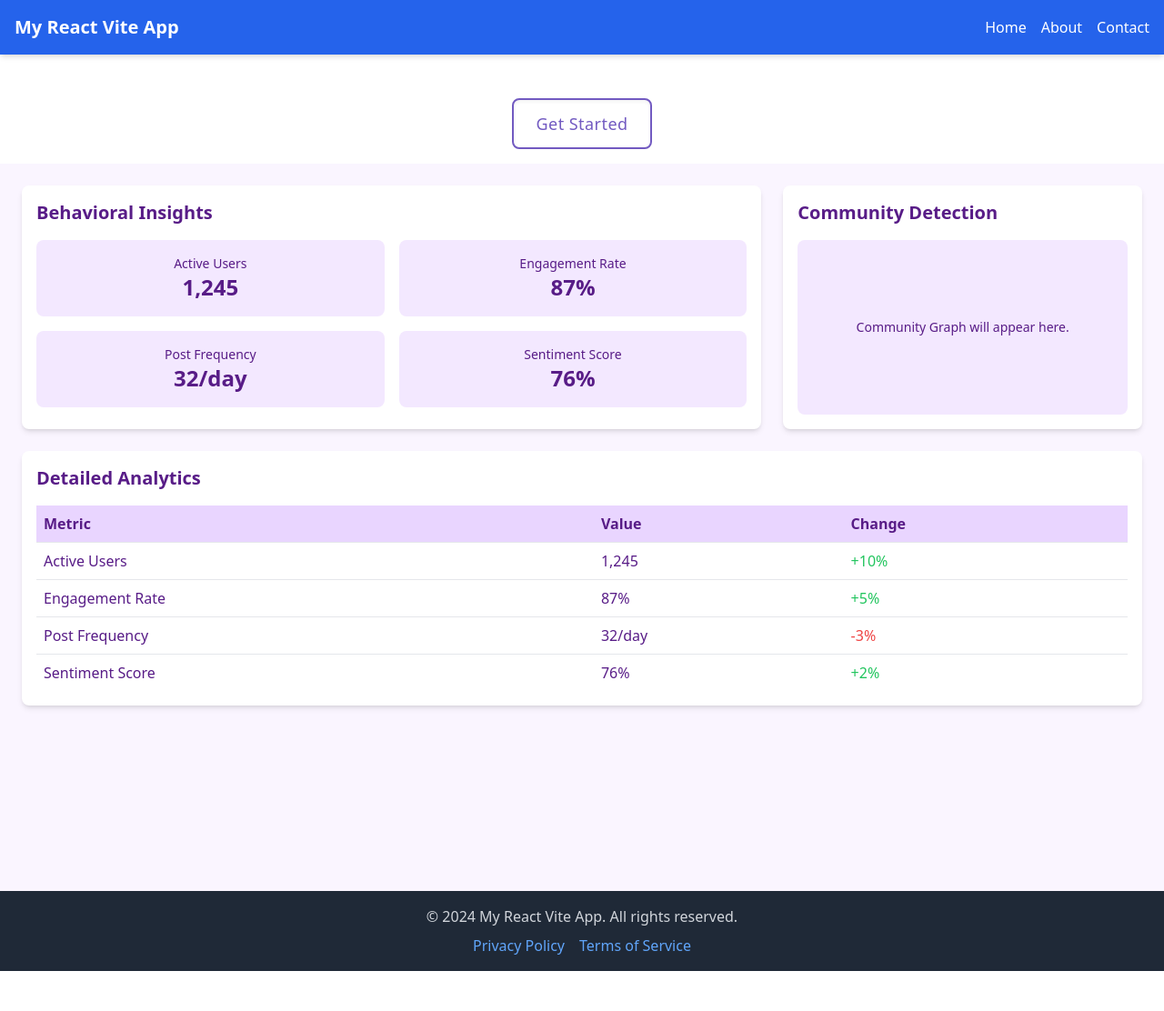
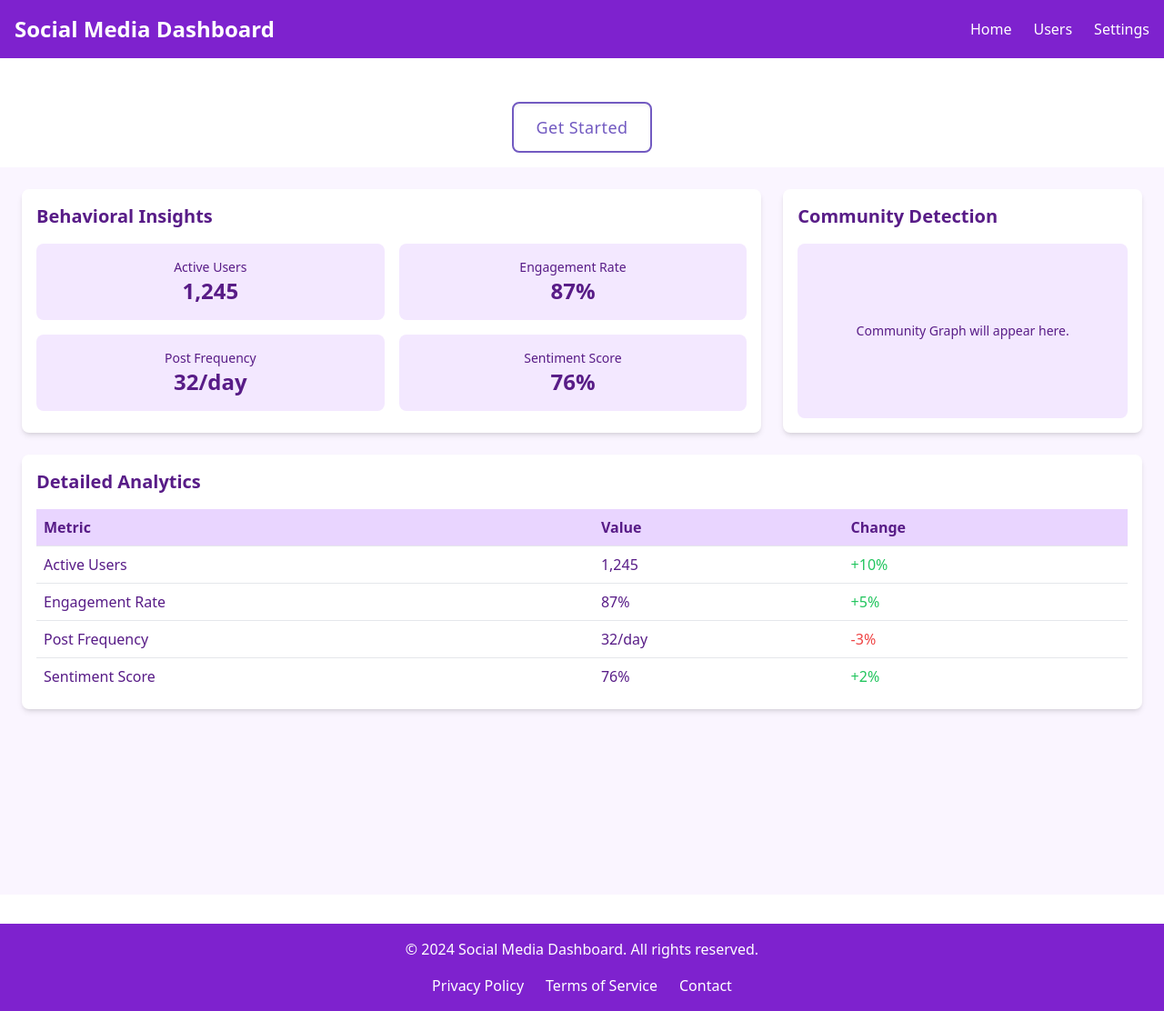
Before and after one commit to Devesh73/kyn, a React (Vite) app in the folder kyn-frontend/: page / in a window 1280 px wide. Shown: the whole page at 91% size. Before the commit the page ends 1068 px from the top, so only its background shows below. Built offline with nearby package versions, Linux system fonts and the light colour scheme.

Commit message:
feat: header

```diff
--- a/kyn-frontend/src/components/Footer.jsx
+++ b/kyn-frontend/src/components/Footer.jsx
@@ -1,15 +1,16 @@
+import React from 'react';
+
 const Footer = () => {
   return (
-      <footer className="bg-gray-800 text-gray-300 p-4">
-        <div className="container mx-auto text-center">
-          <p>&copy; {new Date().getFullYear()} My React Vite App. All rights reserved.</p>
-          <div className="mt-2">
-            <a href="#" className="text-blue-400 hover:underline mx-2">
-              Privacy Policy
-            </a>
-            <a href="#" className="text-blue-400 hover:underline mx-2">
-              Terms of Service
-            </a>
+    <footer className="bg-purple-700 text-white py-4 mt-8">
+      <div className="container mx-auto text-center px-4">
+        <p>&copy; 2024 Social Media Dashboard. All rights reserved.</p>
+        <div className="mt-4">
+          <ul className="flex justify-center space-x-6">
+            <li><a href="#privacy" className="hover:text-gray-200">Privacy Policy</a></li>
+            <li><a href="#terms" className="hover:text-gray-200">Terms of Service</a></li>
+            <li><a href="#contact" className="hover:text-gray-200">Contact</a></li>
+          </ul>
         </div>
       </div>
     </footer>
--- a/kyn-frontend/src/components/Header.jsx
+++ b/kyn-frontend/src/components/Header.jsx
@@ -1,29 +1,15 @@
-import React from "react";
-import Button from "./Button"; // Adjust the import path as needed
+import React from 'react';
 
 const Header = () => {
   return (
-    <header className="bg-blue-600 text-white p-4 shadow-md">
-      <div className="container mx-auto flex justify-between items-center">
-        <h1 className="text-xl font-bold">My React Vite App</h1>
+    <header className="bg-purple-700 text-white py-4">
+      <div className="container mx-auto flex justify-between items-center px-4">
+        <h1 className="text-2xl font-bold">Social Media Dashboard</h1>
         <nav>
-          <ul className="flex space-x-4 items-center">
-            <li>
-              <a href="#" className="hover:underline">
-                Home
-              </a>
-            </li>
-            <li>
-              <a href="#" className="hover:underline">
-                About
-              </a>
-            </li>
-            <li>
-              <a href="#" className="hover:underline">
-                Contact
-              </a>
-            </li>
-
+          <ul className="flex space-x-6">
+            <li><a href="#home" className="hover:text-gray-200">Home</a></li>
+            <li><a href="#users" className="hover:text-gray-200">Users</a></li>
+            <li><a href="#settings" className="hover:text-gray-200">Settings</a></li>
           </ul>
         </nav>
       </div>
```
Lines whose indentation alone changed are shown as unchanged.
